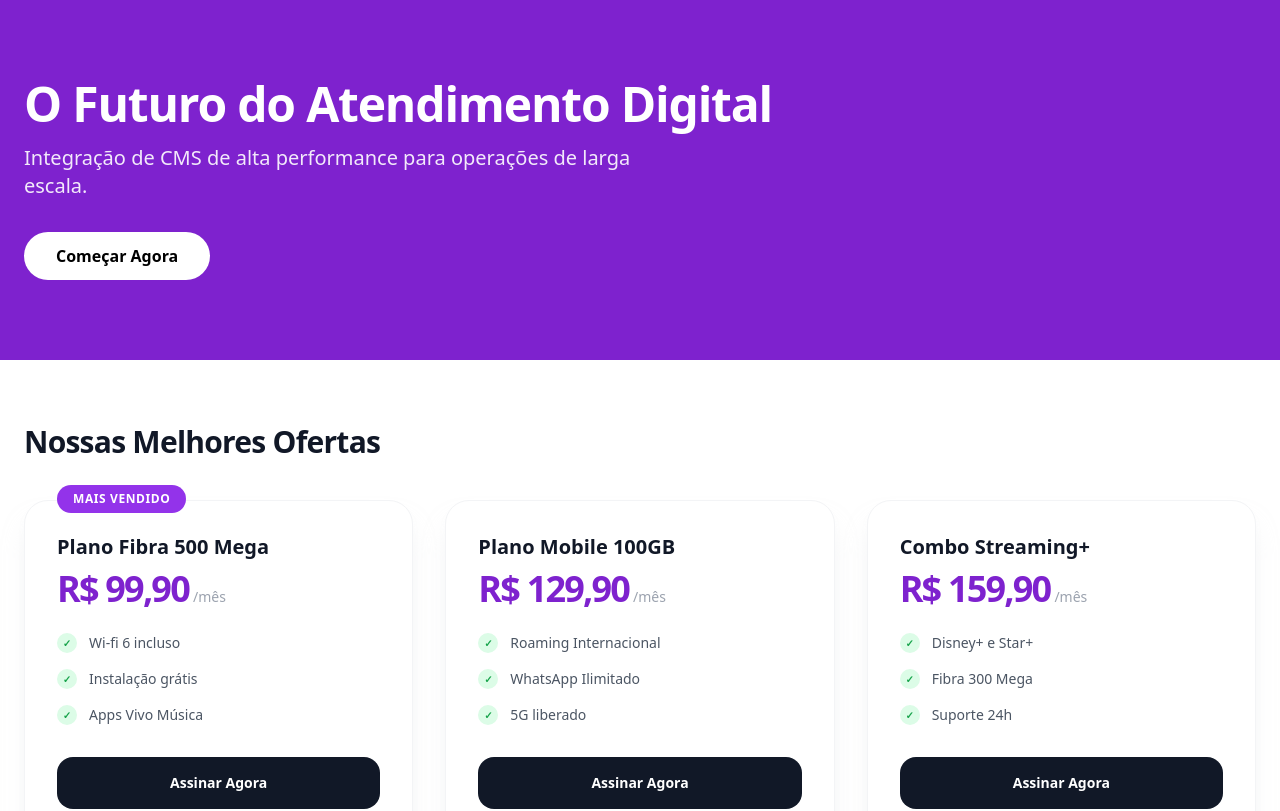
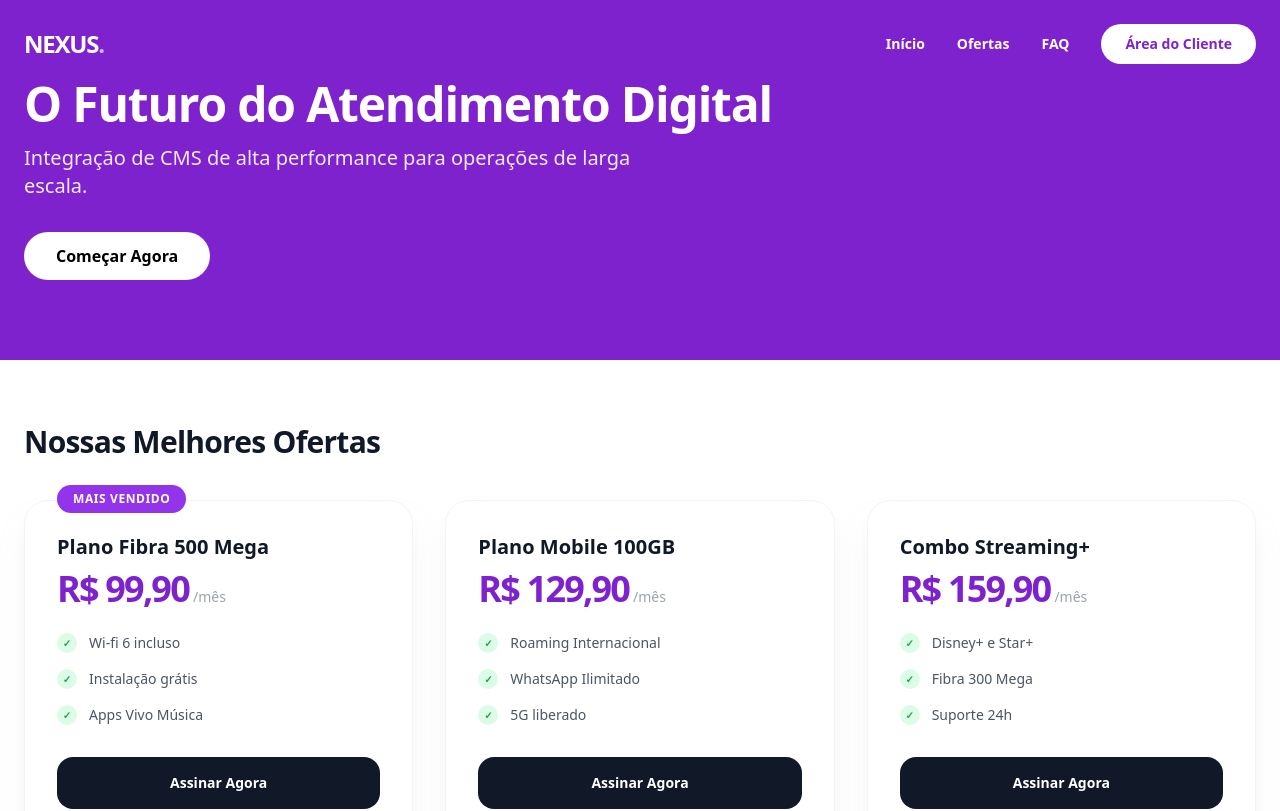
Before and after one commit to AdrianoPno/project-nexus, a Next.js app: page / in a window 1280 px wide. Shown: the top 811 px of the page. Built offline with nearby package versions, Linux system fonts and the light colour scheme.

Commit message:
feat(PN-0004): implement global header with dynamic contrast and scroll logic

```diff
--- a/src/app/layout.tsx
+++ b/src/app/layout.tsx
@@ -1,5 +1,6 @@
 import type { Metadata } from "next";
 import "./globals.css";
+import { Header } from "@/components/layout/Header";
 
 export const metadata: Metadata = {
   title: "Project Nexus | CMS Engine",
@@ -12,8 +13,11 @@ export default function RootLayout({
   children: React.ReactNode;
 }) {
   return (
-    <html lang="pt-br">
-      <body>{children}</body>
+    <html lang="pt-br" className="scroll-smooth">
+      <body>
+        <Header />
+        {children}
+      </body>
     </html>
   );
 }
--- /dev/null
+++ b/src/components/layout/Header.tsx
@@ -0,0 +1,64 @@
+"use client";
+import { useState, useEffect } from "react";
+
+export const Header = () => {
+  const [isScrolled, setIsScrolled] = useState(false);
+
+  useEffect(() => {
+    const handleScroll = () => {
+      setIsScrolled(window.scrollY > 50);
+    };
+    window.addEventListener("scroll", handleScroll);
+    return () => window.removeEventListener("scroll", handleScroll);
+  }, []);
+
+  const navLinks = [
+    { label: "Início", href: "#" },
+    { label: "Ofertas", href: "#offers-001" },
+    { label: "FAQ", href: "#faq-nx-01" },
+  ];
+
+  const headerStyles = isScrolled
+    ? "bg-white/90 backdrop-blur-md shadow-md py-4"
+    : "bg-transparent py-6";
+
+  const textStyles = isScrolled ? "text-gray-800" : "text-white";
+
+  return (
+    <header
+      className={`fixed top-0 w-full z-50 transition-all duration-300 ${headerStyles}`}
+    >
+      <div className="max-w-7xl mx-auto px-6 flex justify-between items-center">
+        <div
+          className={`text-2xl font-black tracking-tighter transition-colors ${textStyles}`}
+        >
+          NEXUS
+          <span className={isScrolled ? "text-purple-600" : "text-purple-300"}>
+            .
+          </span>
+        </div>
+
+        <nav className="hidden md:flex items-center gap-8">
+          {navLinks.map((link) => (
+            <a
+              key={link.label}
+              href={link.href}
+              className={`text-sm font-bold transition-colors hover:opacity-70 ${textStyles}`}
+            >
+              {link.label}
+            </a>
+          ))}
+          <button
+            className={`px-6 py-2.5 rounded-full text-sm font-bold transition-all ${
+              isScrolled
+                ? "bg-purple-600 text-white hover:bg-purple-700"
+                : "bg-white text-purple-700 hover:bg-gray-100"
+            }`}
+          >
+            Área do Cliente
+          </button>
+        </nav>
+      </div>
+    </header>
+  );
+};
```
Also changed, not shown: src/interfaces/cms.interface.ts (+9 -0 lines).
